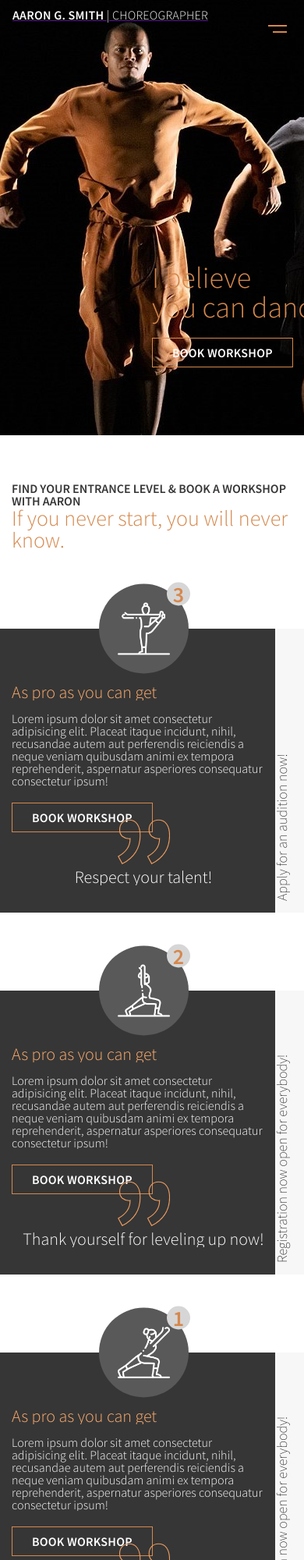
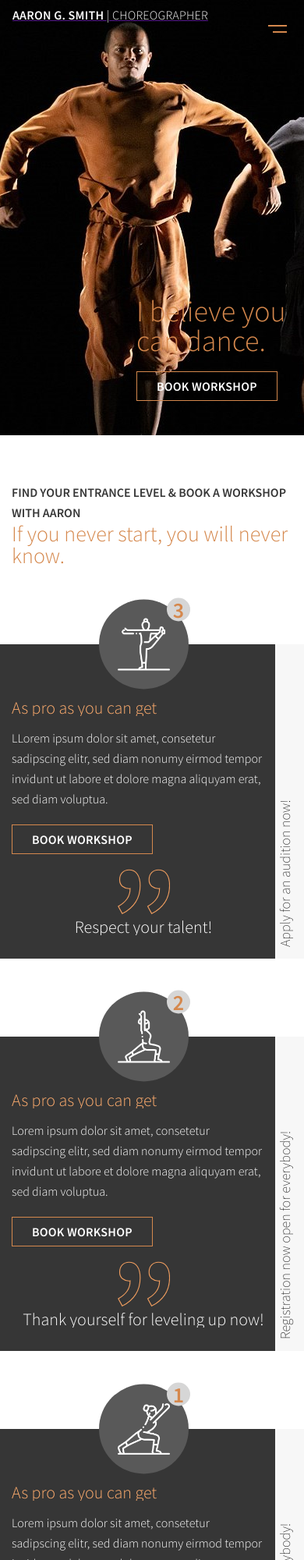
Before and after one commit to TupiC/cms-static-site, a website: page src/index.html in a window 390 px wide. Shown: the top 2000 px of the page at 78% size. Drawn offline with nearby package versions, Linux system fonts and the light colour scheme; files that its build step writes are made by us from their sources; files whose address does not match are found by name.

Commit message:
small responsive changes mobile

```diff
--- a/src/index.html
+++ b/src/index.html
@@ -36,7 +36,7 @@
             </ul>
         </nav>
         <div class="headercontainer">
-            <h2>I believe<br>you can dance.</h2>
+            <h2>I believe you can dance.</h2>
             <a href="#workshops" class="button">Book Workshop</a>
         </div>
     </header>
@@ -56,11 +56,8 @@
                 </div>
                 <div class="levelText">
                     <h3>As pro as you can get</h3>
-                    <p>Lorem ipsum dolor sit amet consectetur adipisicing elit. Placeat itaque incidunt, nihil,
-                        recusandae
-                        autem aut perferendis reiciendis a neque veniam quibusdam animi ex tempora reprehenderit,
-                        aspernatur
-                        asperiores consequatur consectetur ipsum!
+                    <p>LLorem ipsum dolor sit amet, consetetur sadipscing elitr, sed diam nonumy eirmod
+                        tempor invidunt ut labore et dolore magna aliquyam erat, sed diam voluptua.
                     </p>
                     <a href="#" class="button">Book Workshop</a>
                 </div>
@@ -81,11 +78,8 @@
                 </div>
                 <div class="levelText">
                     <h3>As pro as you can get</h3>
-                    <p>Lorem ipsum dolor sit amet consectetur adipisicing elit. Placeat itaque incidunt, nihil,
-                        recusandae
-                        autem aut perferendis reiciendis a neque veniam quibusdam animi ex tempora reprehenderit,
-                        aspernatur
-                        asperiores consequatur consectetur ipsum!
+                    <p>Lorem ipsum dolor sit amet, consetetur sadipscing elitr, sed diam nonumy eirmod
+                        tempor invidunt ut labore et dolore magna aliquyam erat, sed diam voluptua.
                     </p>
                     <a href="#" class="button">Book Workshop</a>
                 </div>
@@ -106,11 +100,8 @@
                 </div>
                 <div class="levelText">
                     <h3>As pro as you can get</h3>
-                    <p>Lorem ipsum dolor sit amet consectetur adipisicing elit. Placeat itaque incidunt, nihil,
-                        recusandae
-                        autem aut perferendis reiciendis a neque veniam quibusdam animi ex tempora reprehenderit,
-                        aspernatur
-                        asperiores consequatur consectetur ipsum!
+                    <p>Lorem ipsum dolor sit amet, consetetur sadipscing elitr, sed diam nonumy eirmod
+                        tempor invidunt ut labore et dolore magna aliquyam erat, sed diam voluptua.
                     </p>
                     <a href="#" class="button">Book Workshop</a>
                 </div>
@@ -137,7 +128,7 @@
                     Placeat itaque incidunt, nihil, recusandae autem aut perferendis reiciendis a neque veniam quibusdam
                     animi ex tempora reprehenderit, aspernatur asperiores consequatur consectetur ipsum!</p>
 
-                <a>Learn more</a> <!-- styled as button -->
+                <a class="button">Learn more</a> <!-- styled as button -->
             </div>
         </section>
         <section id="news">
--- a/src/sass/global.scss
+++ b/src/sass/global.scss
@@ -1,3 +1,21 @@
-*, *:after, *:before {
+*,
+*:after,
+*:before {
   box-sizing: border-box;
 }
+
+html {
+  font-family: "Source Sans Pro";
+}
+
+.super-headline {
+  @include superHeadline;
+}
+
+.button {
+  @include button;
+}
+
+p {
+  line-height: 26px;
+}
--- a/src/sass/mobile/about-mobile.scss
+++ b/src/sass/mobile/about-mobile.scss
@@ -1,6 +1,5 @@
 @include breakpoint(0, $mobile) {
     #about {
-        font-family: 'Source Sans Pro';
         margin-top: $sectionMargin;
         padding-top: $sectionMargin;
         height: auto;
@@ -18,7 +17,6 @@
         }
 
         .super-headline {
-            @include superHeadline;
             margin-top: $leftMargin;
         }
 
@@ -32,13 +30,14 @@
             font-weight: 300;
             font-size: 16px;
             color: $darkgrey;
-            line-height: 22px;
+            text-align: justify;
             margin-bottom: 10px;
+            margin-right: 10px;
         }
 
         a {
-            @include button;
-            color: $darkgrey
+            color: $darkgrey;
+            margin-bottom: $sectionMargin/2;
         }
     }
 }
--- a/src/sass/mobile/footer-mobile.scss
+++ b/src/sass/mobile/footer-mobile.scss
@@ -2,7 +2,6 @@
     footer {
         height: 108px;
         width: 100vw;
-        font-family: 'Source Sans Pro';
         color: $white;
         font-weight: 300;
         background-color: $darkgrey;
--- a/src/sass/mobile/header-mobile.scss
+++ b/src/sass/mobile/header-mobile.scss
@@ -5,7 +5,6 @@
         height: 558px;
         object-fit: cover;
         background-position: left -50px top 0;
-        font-family: 'Source Sans Pro';
         margin-bottom: $sectionMargin;
 
         h1 {
@@ -23,14 +22,12 @@
         }
 
         .headercontainer {
-            display: inline-block;
-            flex-direction: column;
-            justify-content: flex-end;
-            width: 100vw;
+            display: block;
+            width: 50%;
             height: auto;
-            position: relative;
+            position: absolute;
             top: 45%;
-            margin-left: 50vw;
+            right: 20px;
 
             h2 {
                 color: $darkorange;
@@ -41,10 +38,6 @@
                 opacity: 1;
                 top: 314px;
             }
-
-            .button {
-                @include button;
-            }
         }
     }
 }
--- a/src/sass/mobile/news-mobile.scss
+++ b/src/sass/mobile/news-mobile.scss
@@ -1,12 +1,7 @@
 @include breakpoint(0, $mobile) {
     #news {
-        font-family: 'Source Sans Pro';
         margin-top: $sectionMargin/2;
         margin-left: $leftMargin;
-
-        .super-headline {
-            @include superHeadline;
-        }
 
         h2 {
             @include h2;
@@ -20,8 +15,8 @@
 
             article {
                 background-color: $whitelight;
-                margin-left: $leftMargin;
-                padding-bottom: $leftMargin;
+                margin-right: $leftMargin;
+                padding-bottom: $leftMargin*3;
 
                 h3 {
                     @include h2;
@@ -42,8 +37,7 @@
                     margin: $leftMargin;
                 }
 
-                a {
-                    @include button;
+                .button {
                     color: $darkgrey;
                     margin-left: $leftMargin;
                 }
--- a/src/sass/mobile/workshops-mobile.scss
+++ b/src/sass/mobile/workshops-mobile.scss
@@ -1,14 +1,9 @@
 @include breakpoint(0, $mobile) {
     #workshops {
-        font-family: 'Source Sans Pro';
 
         h2,
         .super-headline {
-            margin-left: $leftMargin;
-        }
-
-        .super-headline {
-            @include superHeadline
+            margin: 0 $leftMargin 0 $leftMargin;
         }
 
         h2 {
@@ -18,7 +13,7 @@
         .level {
             display: grid;
             grid-template-columns: auto 115px auto 37px;
-            grid-template-rows: 70px 134px 160px;
+            grid-template-rows: 70px 134px auto;
             background-color: $darkgrey;
             margin-top: 100px;
             padding-left: $leftMargin;
@@ -106,10 +101,6 @@
                     margin-top: $leftMargin;
                     margin-right: $leftMargin;
                 }
-
-                .button {
-                    @include button;
-                }
             }
 
 
@@ -120,6 +111,8 @@
                 grid-row: 3/3;
                 align-items: center;
                 justify-content: center;
+                margin-top: 80px;
+                margin-bottom: $leftMargin*2;
 
                 blockquote {
                     text-align: center;
```
Also changed, not shown: dist/index.html, dist/style.css, 1 other file.
